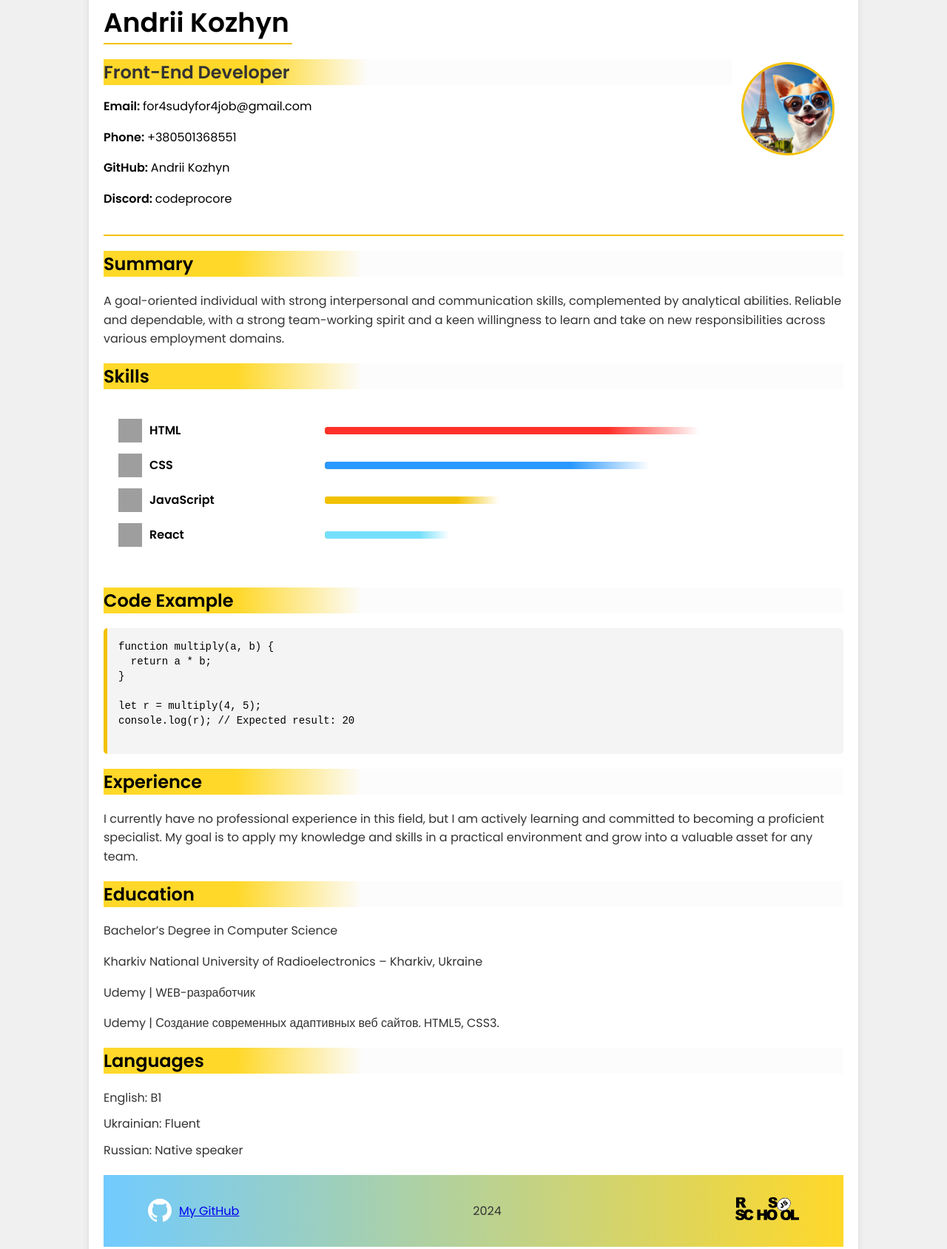
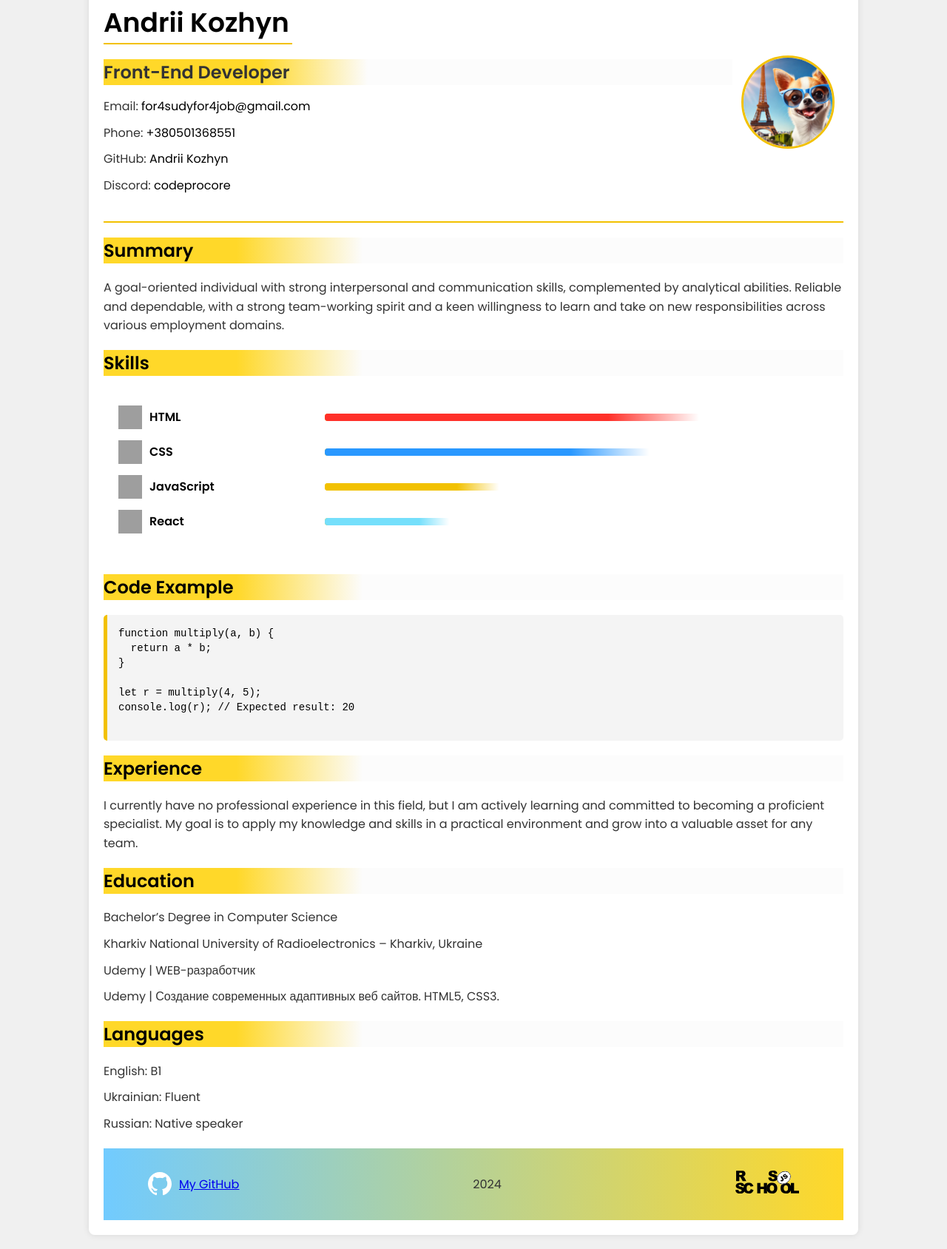
Before and after one commit to CodeProCore/rsschool-cv, a plain HTML site: page index.html in a window 1280 px wide. Shown: the part 37-1725 px from the top of the page at 74% size. Drawn offline with Linux system fonts and the light colour scheme; grey boxes are pictures that could not be loaded.

Commit message:
feat:fix li

```diff
--- a/index.html
+++ b/index.html
@@ -10,17 +10,19 @@
     <link rel="stylesheet" href="style.css">
 </head>
 <body>
+    <div class="wrapper">
         <div class="container">
             <header>
                 <div class="header-left">
                     <h1>Andrii Kozhyn</h1>
                     <h2 class="head_section">Front-End Developer</h2>
                     <nav class="contact">
-                    <p>Email: <a href="mailto:for4sudyfor4job@gmail.com">for4sudyfor4job@gmail.com</a></p>
-                    <p>Phone: <a href="tel:+380501368551">+380501368551</a></p>
-                    <p>GitHub: <a href="https://github.com/CodeProCore">Andrii Kozhyn</a></p>
-                    <p>Discord: <a href="https://discordapp.com/users/1039949608081686628/">codeprocore</a></p>
-
+                        <ul>
+                            <li>Email: <a href="mailto:for4sudyfor4job@gmail.com">for4sudyfor4job@gmail.com</a></li>
+                            <li>Phone: <a href="tel:+380501368551">+380501368551</a></li>
+                            <li>GitHub: <a href="https://github.com/CodeProCore">Andrii Kozhyn</a></li>
+                            <li>Discord: <a href="https://discordapp.com/users/1039949608081686628/">codeprocore</a></li>
+                        </ul>
                     </nav>
                 </div>
                 <div class="header-right">
@@ -39,18 +41,17 @@
                             <img src="https://cdn.jsdelivr.net/gh/devicons/devicon@latest/icons/html5/html5-original-wordmark.svg" alt="HTML">
                             <span>HTML</span>
                             <div class="skill-bar">
-                            <div class="skill-level skill-level-HTML" ></div>
+                                <div class="skill-level skill-level-HTML"></div>
                             </div>
                         </div>
                         <div class="skill">
                             <img src="https://cdn.jsdelivr.net/gh/devicons/devicon@latest/icons/css3/css3-original-wordmark.svg" alt="CSS">
                             <span>CSS</span>
                             <div class="skill-bar">
-                            <div class="skill-level skill-level-CSS" ></div>
+                                <div class="skill-level skill-level-CSS"></div>
                             </div>
                         </div>
                         <div class="skill">
-
                             <img src="https://cdn.jsdelivr.net/gh/devicons/devicon@latest/icons/javascript/javascript-original.svg" alt="JavaScript">
                             <span>JavaScript</span>
                             <div class="skill-bar">
@@ -83,10 +84,12 @@ console.log(r); // Expected result: 20
                 </section>
                 <section class="education">
                     <h2><span class="square"></span> Education <span class="square"></span></h2>
-                <p>Bachelor’s Degree in Computer Science</p>
-                <p>Kharkiv National University of Radioelectronics – Kharkiv, Ukraine</p>
-                <p>Udemy | WEB-разработчик </p>
-                <p>Udemy | Создание современных адаптивных веб сайтов. HTML5, CSS3.</p>
+                    <ul>
+                        <li>Bachelor’s Degree in Computer Science</li>
+                        <li>Kharkiv National University of Radioelectronics – Kharkiv, Ukraine</li>
+                        <li>Udemy | WEB-разработчик</li>
+                        <li>Udemy | Создание современных адаптивных веб сайтов. HTML5, CSS3.</li>
+                    </ul>
                 </section>
                 <section class="languages">
                     <h2><span class="square"></span> Languages <span class="square"></span></h2>
@@ -110,7 +113,7 @@ console.log(r); // Expected result: 20
                     </a>
                 </div>
             </footer>
-
+        </div>
     </div>
 </body>
 </html>
```
Lines whose indentation alone changed are shown as unchanged.
